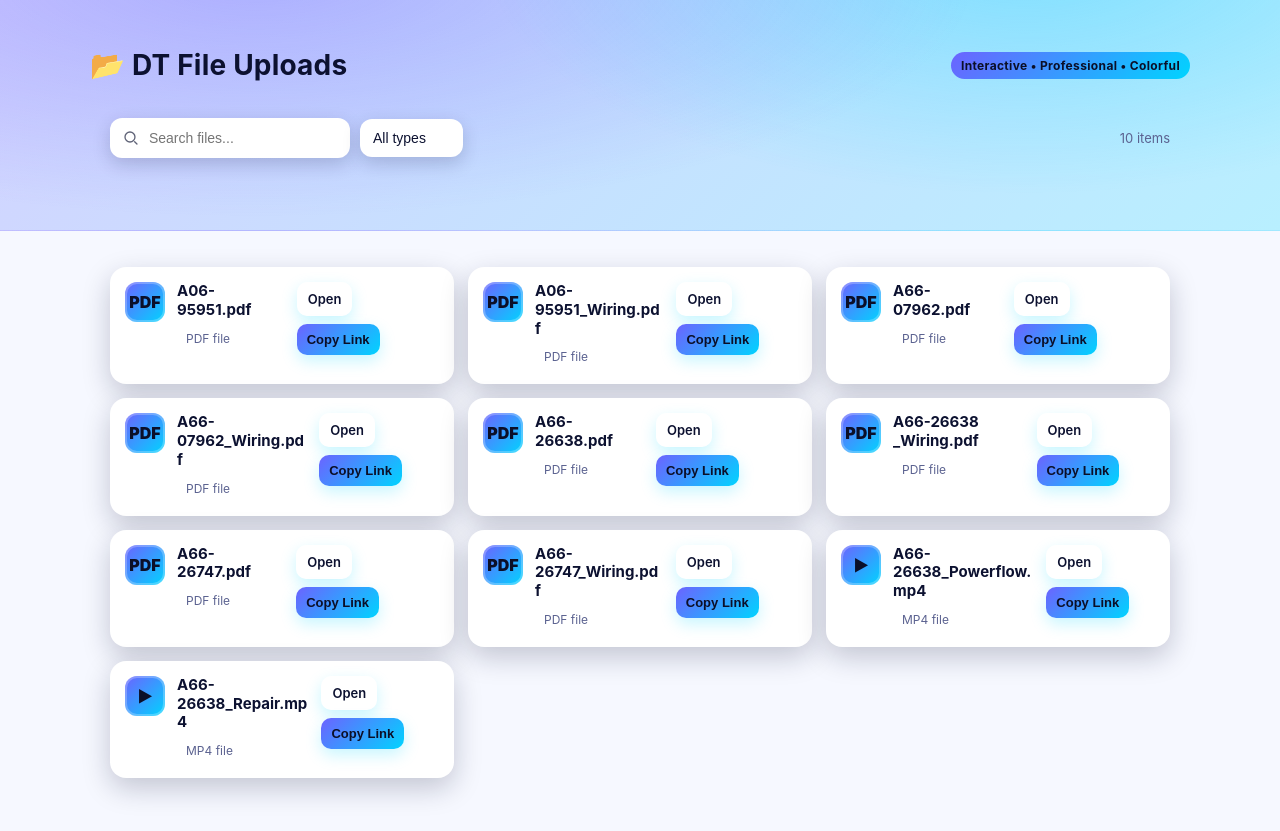
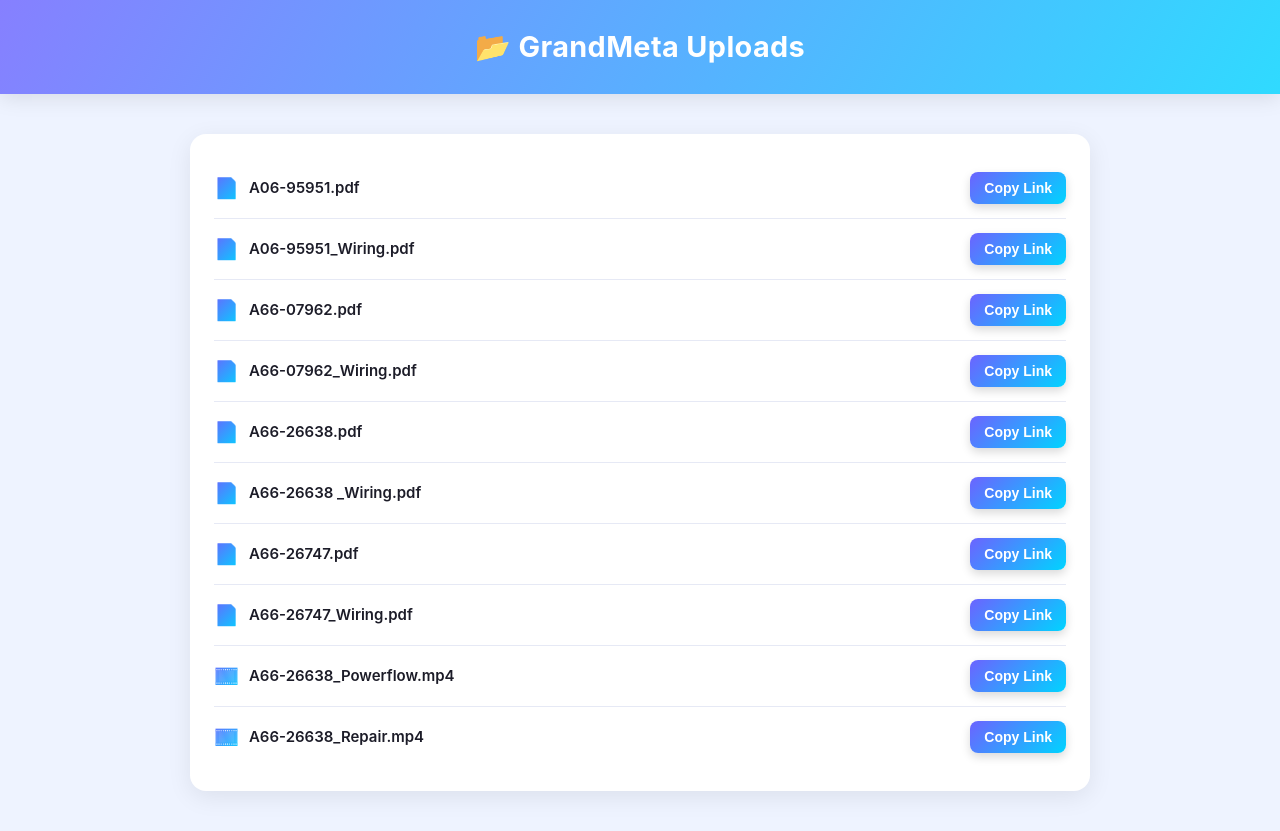
Before and after one commit to GrandMeta/uploads, a plain HTML site: page index.html in a window 1280 px wide. Drawn offline with Linux system fonts and the light colour scheme.

Commit message:
ui updates

```diff
--- a/index.html
+++ b/index.html
@@ -7,141 +7,123 @@
   <meta name="description" content="Browse and share GrandMeta uploads with quick copy links." />
   <style>
     :root{
-      --bg: #0f1221;
-      --panel: #141833;
-      --text: #e9ecff;
-      --muted: #a8b0d9;
+      --bg: #eef3ff;
+      --panel: #ffffff;
+      --text: #1c1c28;
+      --muted: #626d92;
       --accent1: #6c63ff;
       --accent2: #00d4ff;
-      --ok: #4ade80;
-      --warn: #f59e0b;
-      --ring: rgba(108,99,255,0.5);
+      --ring: rgba(108,99,255,0.4);
+      --btn: linear-gradient(135deg,var(--accent1),var(--accent2));
     }
-    @media (prefers-color-scheme: light){
-      :root{
-        --bg: #f6f8ff;
-        --panel: #ffffff;
-        --text: #0c1130;
-        --muted: #5b6290;
-        --ring: rgba(0,212,255,0.35);
-      }
+
+    *{box-sizing:border-box;margin:0;padding:0}
+    body{
+      background: var(--bg);
+      color: var(--text);
+      font-family: "Inter", system-ui, -apple-system, sans-serif;
+      line-height: 1.6;
     }
-    *{box-sizing:border-box}
-    html,body{margin:0;height:100%;background:var(--bg);color:var(--text);font-family:Inter,system-ui,Segoe UI,Roboto,Arial,sans-serif}
-    .hero{
-      position:relative;
-      padding:48px 20px 24px;
-      background: radial-gradient(1200px 400px at 20% -10%, rgba(108,99,255,.35), transparent 60%),
-                  radial-gradient(900px 400px at 80% -20%, rgba(0,212,255,.35), transparent 60%),
-                  linear-gradient(135deg, rgba(108,99,255,.25), rgba(0,212,255,.25));
-      overflow:hidden;
-      border-bottom:1px solid rgba(255,255,255,.06);
+
+    header{
+      background: linear-gradient(120deg, rgba(108,99,255,0.8), rgba(0,212,255,0.8));
+      color: #fff;
+      padding: 24px 32px;
+      text-align: center;
+      font-size: 1.8em;
+      font-weight: 700;
+      letter-spacing: 0.4px;
+      box-shadow: 0 4px 20px rgba(0,0,0,0.1);
     }
-    .hero .title{
-      max-width:1100px;margin:0 auto;display:flex;gap:14px;align-items:center;justify-content:space-between;flex-wrap:wrap
+
+    .container{
+      max-width: 900px;
+      margin: 40px auto;
+      background: var(--panel);
+      border-radius: 16px;
+      box-shadow: 0 6px 24px rgba(0,0,0,0.08);
+      padding: 24px;
     }
-    h1{margin:0;font-size:clamp(22px,3vw,28px);font-weight:700;letter-spacing:.2px}
-    .badge{
-      padding:6px 10px;border-radius:999px;
-      background:linear-gradient(135deg,var(--accent1),var(--accent2));
-      color:#0b0f28;font-weight:700;font-size:12px;letter-spacing:.35px
+
+    .file{
+      display:flex;
+      justify-content:space-between;
+      align-items:center;
+      border-bottom:1px solid #e6e9f5;
+      padding:14px 0;
+      transition: background 0.2s;
     }
-    .container{max-width:1100px;margin:0 auto;padding:18px 20px 48px}
-    .toolbar{
-      margin-top:18px;display:flex;gap:12px;flex-wrap:wrap;align-items:center;justify-content:space-between
+
+    .file:last-child{border-bottom:none;}
+    .file:hover{background:#f7f9ff;}
+
+    .file a{
+      color:var(--text);
+      text-decoration:none;
+      font-weight:600;
+      display:flex;
+      align-items:center;
+      gap:10px;
+      font-size:15px;
     }
-    .controls{display:flex;gap:10px;flex-wrap:wrap;align-items:center}
-    .field{
-      position:relative;
-      display:flex;align-items:center;gap:8px;
-      background:var(--panel);border:1px solid rgba(255,255,255,.08);
-      padding:10px 12px;border-radius:12px;min-width:240px;
-      box-shadow:0 6px 18px rgba(12,17,48,.18)
+
+    .file a span.icon{
+      font-size:20px;
+      background:var(--btn);
+      -webkit-background-clip:text;
+      -webkit-text-fill-color:transparent;
     }
-    .field input{
-      border:none;outline:none;background:transparent;color:var(--text);width:100%;font-size:14px
+
+    button{
+      background:var(--btn);
+      color:#fff;
+      border:none;
+      padding:8px 14px;
+      border-radius:8px;
+      font-weight:600;
+      cursor:pointer;
+      transition:all .2s ease;
+      font-size:14px;
+      box-shadow:0 4px 10px rgba(0,0,0,0.15);
     }
-    .select{
-      appearance:none;border:none;background:var(--panel);color:var(--text);
-      border:1px solid rgba(255,255,255,.08);padding:10px 36px 10px 12px;border-radius:12px;
-      font-size:14px;box-shadow:0 6px 18px rgba(12,17,48,.18);position:relative
+
+    button:hover{
+      filter:brightness(1.1);
+      transform:translateY(-1px);
     }
-    .select:focus,.field:focus-within{outline:2px solid var(--ring);outline-offset:2px}
-    .count{color:var(--muted);font-size:13px}
-    .grid{
-      margin-top:18px;display:grid;grid-template-columns:repeat(auto-fill,minmax(280px,1fr));gap:14px
+
+    button.copied{
+      background:linear-gradient(135deg,#4ade80,#16a34a);
     }
-    .card{
-      background:var(--panel);border:1px solid rgba(255,255,255,.08);border-radius:16px;
-      padding:14px;display:flex;gap:12px;align-items:flex-start;justify-content:space-between;
-      transition:transform .2s ease, box-shadow .2s ease, border-color .2s ease;
-      box-shadow:0 10px 28px rgba(12,17,48,.22)
+
+    @media(max-width:600px){
+      .file{flex-direction:column;align-items:flex-start;gap:10px;}
+      button{align-self:flex-end;}
     }
-    .card:hover{transform:translateY(-2px);border-color:rgba(0,212,255,.35);box-shadow:0 14px 38px rgba(0,212,255,.18)}
-    .left{display:flex;gap:12px;align-items:flex-start;min-width:0}
-    .icon{
-      width:40px;height:40px;border-radius:12px;display:grid;place-items:center;
-      background:linear-gradient(135deg,var(--accent1),var(--accent2));
-      color:#0b0f28;font-weight:900;flex:0 0 40px;box-shadow:inset 0 0 0 2px rgba(255,255,255,.25)
+
+    .toast{
+      position:fixed;
+      bottom:24px;
+      left:50%;
+      transform:translateX(-50%);
+      background:var(--btn);
+      color:#fff;
+      padding:10px 18px;
+      border-radius:10px;
+      font-weight:600;
+      box-shadow:0 6px 18px rgba(0,0,0,0.25);
+      opacity:0;
+      pointer-events:none;
+      transition:opacity .3s ease;
     }
-    .meta{min-width:0}
-    .name{
-      margin:0 0 6px 0;font-size:15px;font-weight:700;line-height:1.25;word-break:break-word
-    }
-    .chip{
-      display:inline-flex;align-items:center;gap:6px;
-      padding:4px 8px;border-radius:999px;border:1px dashed rgba(255,255,255,.18);
-      font-size:12px;color:var(--muted)
-    }
-    .actions{display:flex;gap:8px;flex-wrap:wrap}
-    .btn{
-      border:none;cursor:pointer;border-radius:10px;padding:8px 10px;font-size:13px;font-weight:600;
-      background:linear-gradient(135deg,var(--accent1),var(--accent2));color:#0b0f28;
-      box-shadow:0 6px 16px rgba(0,212,255,.22);transition:transform .15s ease, filter .15s ease
-    }
-    .btn.secondary{
-      background:transparent;color:var(--text);border:1px solid rgba(255,255,255,.14)
-    }
-    .btn:hover{transform:translateY(-1px);filter:saturate(1.15)}
-    .btn.ok{background:linear-gradient(135deg,#34d399,#10b981);color:#06261c}
-    .toast{
-      position:fixed;left:50%;bottom:24px;transform:translateX(-50%);
-      background:linear-gradient(135deg,var(--accent1),var(--accent2));
-      color:#0b0f28;padding:10px 14px;border-radius:12px;font-weight:800;
-      box-shadow:0 10px 26px rgba(0,0,0,.25);opacity:0;pointer-events:none;transition:opacity .2s ease
-    }
-    .toast.show{opacity:1}
-    a{color:#7dc8ff;text-decoration:none}
-    .srch-icon{opacity:.65}
+    .toast.show{opacity:1;}
   </style>
 </head>
 <body>
-  <section class="hero">
-    <div class="title">
-      <h1>📂 DT File Uploads</h1>
-      <span class="badge">Interactive • Professional • Colorful</span>
-    </div>
-    <div class="container toolbar">
-      <div class="controls">
-        <div class="field" title="Search files">
-          <svg class="srch-icon" width="18" height="18" viewBox="0 0 24 24" fill="none"><path d="M21 21l-3.5-3.5M10.5 18a7.5 7.5 0 1 1 0-15 7.5 7.5 0 0 1 0 15Z" stroke="currentColor" stroke-width="2" stroke-linecap="round"/></svg>
-          <input id="search" placeholder="Search files..." />
-        </div>
-        <select id="typeFilter" class="select" title="Filter by type">
-          <option value="all">All types</option>
-          <option value="pdf">PDF</option>
-          <option value="mp4">MP4</option>
-        </select>
-      </div>
-      <div class="count" id="count">0 items</div>
-    </div>
-  </section>
+  <header>📂 GrandMeta Uploads</header>
 
-  <div class="container">
-    <div id="grid" class="grid"></div>
-  </div>
-
-  <div id="toast" class="toast">Link copied!</div>
+  <div class="container" id="fileList"></div>
+  <div id="toast" class="toast">Link Copied!</div>
 
   <script>
     const baseURL = "https://grandmeta.github.io/uploads/";
@@ -158,87 +140,40 @@
       "A66-26638_Repair.mp4"
     ];
 
-    const grid = document.getElementById("grid");
-    const search = document.getElementById("search");
-    const typeFilter = document.getElementById("typeFilter");
-    const countEl = document.getElementById("count");
+    const container = document.getElementById("fileList");
     const toast = document.getElementById("toast");
 
-    const extIcon = (ext) => {
-      const map = {
-        pdf: "PDF",
-        mp4: "▶︎",
-        default: "∎"
-      };
-      return map[ext] || map.default;
-    };
+    files.forEach(file => {
+      const fileLink = baseURL + encodeURIComponent(file.trim());
+      const icon = file.toLowerCase().endsWith(".mp4") ? "🎞️" : "📄";
+      const fileDiv = document.createElement("div");
+      fileDiv.className = "file";
+      fileDiv.innerHTML = `
+        <a href="${fileLink}" target="_blank"><span class="icon">${icon}</span>${file}</a>
+        <button onclick="copyLink('${fileLink}', this)">Copy Link</button>
+      `;
+      container.appendChild(fileDiv);
+    });
 
-    function fileType(name){
-      const m = name.toLowerCase().match(/\.(pdf|mp4)$/);
-      return m ? m[1] : "other";
+    function copyLink(link, button) {
+      navigator.clipboard.writeText(link)
+        .then(() => {
+          button.textContent = 'Copied!';
+          button.classList.add('copied');
+          showToast();
+          setTimeout(() => {
+            button.textContent = 'Copy Link';
+            button.classList.remove('copied');
+          }, 1500);
+        })
+        .catch(err => alert('Failed to copy: ' + err));
     }
 
-    function makeCard(name){
-      const ext = fileType(name);
-      const link = baseURL + encodeURIComponent(name.trim());
-      const card = document.createElement("div");
-      card.className = "card";
-
-      card.innerHTML = `
-        <div class="left">
-          <div class="icon" aria-hidden="true">${extIcon(ext)}</div>
-          <div class="meta">
-            <p class="name" title="${name}">${name}</p>
-            <span class="chip">${ext.toUpperCase()} file</span>
-          </div>
-        </div>
-        <div class="actions">
-          <a class="btn secondary" href="${link}" target="_blank" rel="noopener">Open</a>
-          <button class="btn" data-copy="${link}">Copy Link</button>
-        </div>
-      `;
-      return card;
+    function showToast() {
+      toast.classList.add('show');
+      clearTimeout(showToast.timeout);
+      showToast.timeout = setTimeout(() => toast.classList.remove('show'), 1200);
     }
-
-    function render(){
-      const q = search.value.trim().toLowerCase();
-      const t = typeFilter.value;
-      grid.innerHTML = "";
-      const filtered = files.filter(f=>{
-        const passType = t==="all" ? true : fileType(f)===t;
-        const passText = q==="" ? true : f.toLowerCase().includes(q);
-        return passType && passText;
-      });
-      filtered.forEach(f=>grid.appendChild(makeCard(f)));
-      countEl.textContent = `${filtered.length} item${filtered.length!==1?'s':''}`;
-
-      // bind copy buttons
-      grid.querySelectorAll("button[data-copy]").forEach(btn=>{
-        btn.addEventListener("click", async ()=>{
-          const url = btn.getAttribute("data-copy");
-          try{
-            await navigator.clipboard.writeText(url);
-            btn.textContent = "Copied!";
-            btn.classList.add("ok");
-            showToast("Link copied!");
-            setTimeout(()=>{ btn.textContent = "Copy Link"; btn.classList.remove("ok"); }, 1400);
-          }catch(e){
-            showToast("Copy failed");
-          }
-        });
-      });
-    }
-
-    function showToast(msg){
-      toast.textContent = msg;
-      toast.classList.add("show");
-      clearTimeout(showToast._t);
-      showToast._t = setTimeout(()=>toast.classList.remove("show"), 1200);
-    }
-
-    search.addEventListener("input", render);
-    typeFilter.addEventListener("change", render);
-    render();
   </script>
 </body>
 </html>
```
